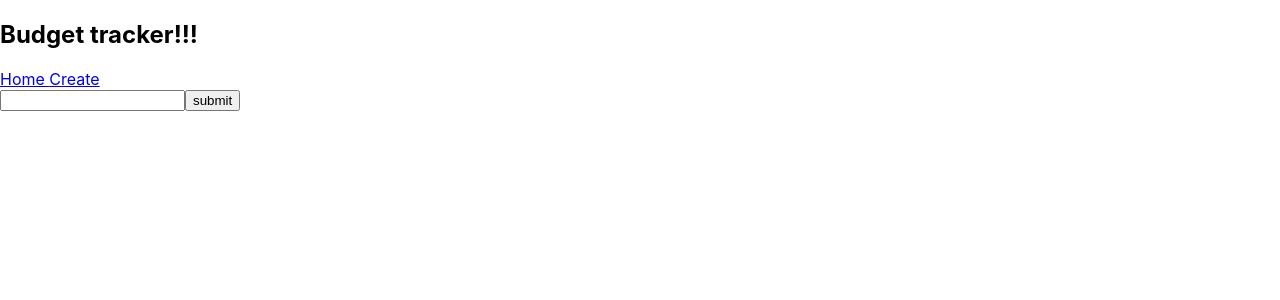
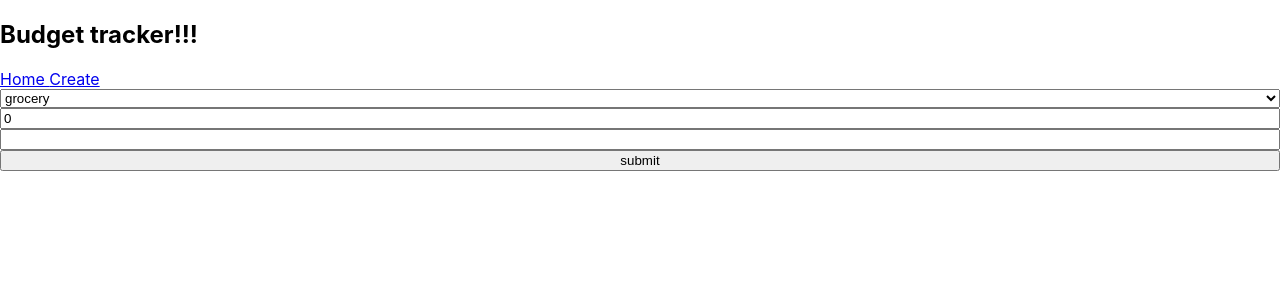
Before and after one commit to hannah-choi/budget-tracker, a React (Create React App) app in the folder client/: page /create in a window 1280 px wide. Shown: the top 300 px of the page. Built offline with nearby package versions, Linux system fonts and the light colour scheme; no server answers.

Commit message:
Create a new transaction

```diff
--- a/client/package.json
+++ b/client/package.json
@@ -7,6 +7,7 @@
         "@testing-library/react": "^13.4.0",
         "@testing-library/user-event": "^13.5.0",
         "@types/react-router-dom": "^5.3.3",
+        "moment": "^2.30.1",
         "react": "^18.2.0",
         "react-dom": "^18.2.0",
         "react-router-dom": "^5.3.4",
--- a/client/src/App.tsx
+++ b/client/src/App.tsx
@@ -7,7 +7,7 @@ import React from "react";
 import { useFetch } from "./hooks/useFetch/useFetch";
 
 function App() {
-    const { isPending, error, data: transactions } = useFetch("http://localhost:3001/transaction");
+    const { isLoading, error, data: transactions } = useFetch("http://localhost:3001/transaction");
     if (transactions) {
         console.log(transactions);
     }
@@ -24,7 +24,7 @@ function App() {
             <main>
                 <Switch>
                     <Route exact path='/'>
-                        {isPending && "Loading..."}
+                        {isLoading && "Loading..."}
                         {transactions && <MainPage transactions={transactions} />}
                     </Route>
                     <Route path='/create'>
--- a/client/src/hooks/useFetch/useFetch.tsx
+++ b/client/src/hooks/useFetch/useFetch.tsx
@@ -2,7 +2,7 @@ import { useEffect, useState } from "react";
 
 export const useFetch = (url: string) => {
     const [data, setData] = useState<any | null>(null);
-    const [isPending, setIsPending] = useState<boolean>(false);
+    const [isLoading, setisLoading] = useState<boolean>(false);
     const [error, setError] = useState<string | null>(null);
 
     useEffect(() => {
@@ -15,12 +15,12 @@ export const useFetch = (url: string) => {
             })
             .then((data) => {
                 setData(data);
-                setIsPending(false);
+                setisLoading(false);
                 setError(null);
             })
             .catch((err) => {
                 const error = err as Error;
-                setIsPending(false);
+                setisLoading(false);
                 setError(error.message);
             });
         // return () => {
@@ -30,5 +30,5 @@ export const useFetch = (url: string) => {
 
     console.log(data);
 
-    return { data, isPending, error };
+    return { data, isLoading, error };
 };
--- /dev/null
+++ b/client/src/pages/Create/Create.module.css
@@ -0,0 +1,4 @@
+.form {
+    display: flex;
+    flex-direction: column;
+}
--- a/client/src/pages/Create/Create.tsx
+++ b/client/src/pages/Create/Create.tsx
@@ -1,16 +1,56 @@
-import React from "react";
+import React, { ChangeEvent, FormEvent, useState } from "react";
 
-//import styles from "./Create.module.css";
+import styles from "./Create.module.css";
+import moment from "moment";
 
 type Props = {};
 
+export type Category = "grocery" | "transport" | "culture" | "shopping";
+
 export const Create: React.FC<Props> = ({}) => {
+    moment.locale("en-gb");
+    const [category, setCategory] = useState<Category>("grocery");
+    const [amount, setAmount] = useState<number>(0);
+    const [description, setDescription] = useState<string>("");
+
+    console.log(moment().format("ll"));
+
+    const handleSubmit = (e: FormEvent<HTMLFormElement>) => {
+        e.preventDefault();
+        const newTransaction = { category, amount, description, date: moment().format("ll") };
+
+        fetch("http://localhost:3001/transaction", {
+            method: "POST",
+            headers: { "Content-Type": "application/json" },
+            body: JSON.stringify(newTransaction)
+        })
+            .then((res) => res.json())
+            .then((data) => console.log(data));
+    };
+
     return (
-        <div>
-            <form>
-                <input type='text' />
-                <button type='submit'>submit</button>
-            </form>
-        </div>
+        <form className={styles.form} onSubmit={handleSubmit}>
+            <select
+                required
+                value={category}
+                onChange={(e: ChangeEvent<HTMLSelectElement>) => setCategory(e.target.value as Category)}
+            >
+                <option value='grocery<'>grocery</option>
+                <option value='transpor'>transport</option>
+                <option value='culture<'>culture</option>
+                <option value='shopping'>shopping</option>
+            </select>
+            <input
+                type='number'
+                value={amount}
+                onChange={(e: ChangeEvent<HTMLInputElement>) => setAmount(parseInt(e.target.value))}
+            />
+            <input
+                type='text'
+                value={description}
+                onChange={(e: ChangeEvent<HTMLInputElement>) => setDescription(e.target.value)}
+            />
+            <button type='submit'>submit</button>
+        </form>
     );
 };
```
Also changed, not shown: 2 other files (tests, documents, lock files or other folders).
